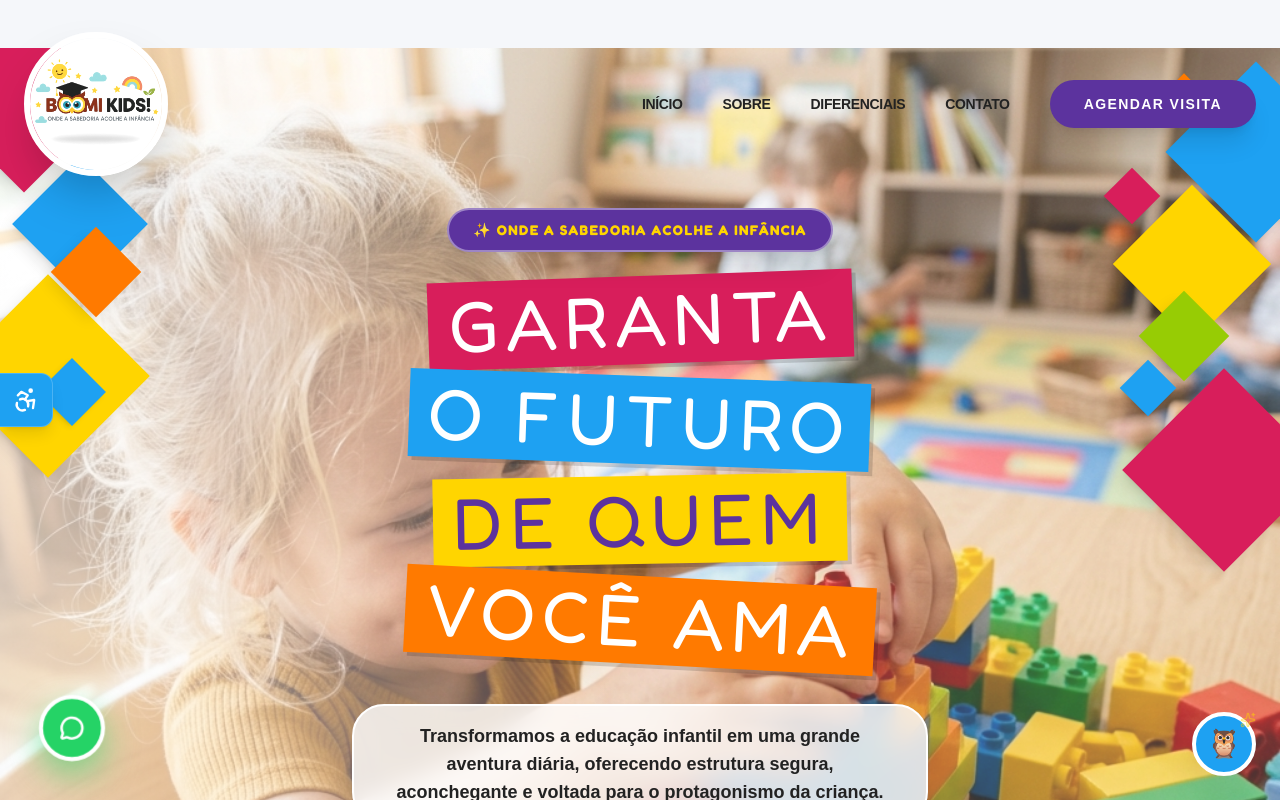
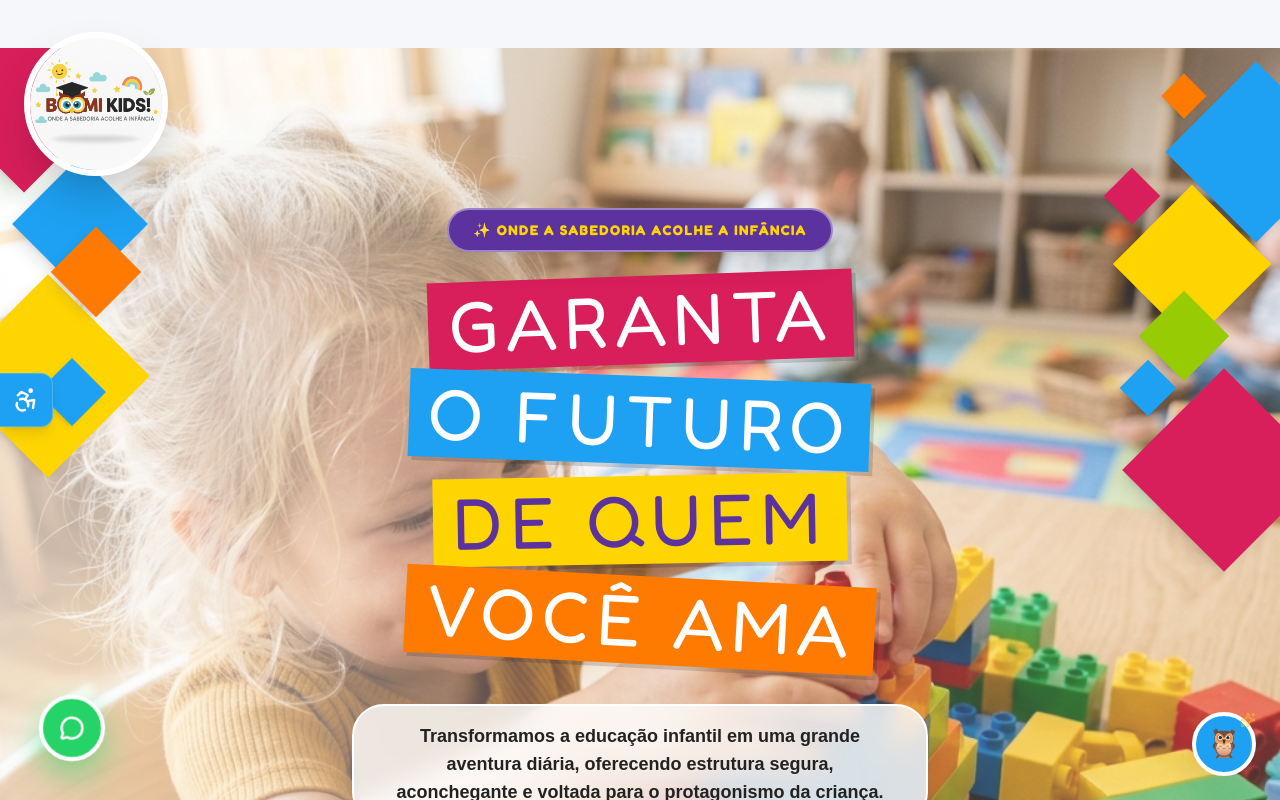
Before and after one commit to FerisReptilium/boomi-kids, a React (Vite) app: page / in a window 1280 px wide. Shown: the top 800 px of the page. Built offline with nearby package versions, Linux system fonts and the light colour scheme.

Commit message:
Refactor Header component structure
Refactor Header component to simplify structure and remove unused elements.

```diff
--- a/src/components/Header.jsx
+++ b/src/components/Header.jsx
@@ -5,49 +5,16 @@ const Header = () => {
   return (
     <header className="absolute top-0 left-0 w-full z-50 py-8 bg-transparent">
       <div className="container mx-auto px-6 flex justify-between items-center">
-
-        {/* LOGO BOOMI KIDS - CÍRCULO PREMIUM */}
-        <motion.div
-          initial={{ opacity: 0, scale: 0.8 }}
-          animate={{ opacity: 1, scale: 1 }}
-          className="relative"
-        >
+        <motion.div initial={{ opacity: 0, scale: 0.8 }} animate={{ opacity: 1, scale: 1 }}>
           <img
             src="/logo.png"
             alt="Logo Boomi Kids"
             className="h-28 w-28 md:h-36 md:w-36 object-cover rounded-full border-[6px] border-white shadow-2xl bg-white"
-            style={{
-              filter: "contrast(1.05) brightness(1.02)",
-            }}
           />
         </motion.div>
-
-        {/* NAVEGAÇÃO NÍTIDA */}
-        <nav className="hidden lg:flex items-center gap-10">
-          {['Início', 'Sobre', 'Diferenciais', 'Contato'].map((item) => (
-            <a
-              key={item}
-              href={`#${item.toLowerCase()}`}
-              className="font-black text-brand-text uppercase text-sm tracking-tight hover:text-brand-purple transition-all relative group"
-            >
-              {item}
-              <span className="absolute -bottom-1 left-0 w-0 h-0.5 bg-brand-purple transition-all group-hover:w-full"></span>
-            </a>
-          ))}
-
-          <motion.a
-            whileHover={{ scale: 1.05 }}
-            whileTap={{ scale: 0.95 }}
-            href="https://wa.me/5511919597811"
-            className="bg-brand-purple text-white px-8 py-3 rounded-full font-black uppercase text-sm tracking-widest shadow-xl hover:shadow-brand-purple/40 transition-all border-2 border-transparent hover:border-white"
-          >
-            Agendar Visita
-          </motion.a>
-        </nav>
-
+        {/* ... restante do menu ... */}
       </div>
     </header>
   );
 };
-
 export default Header;
```
